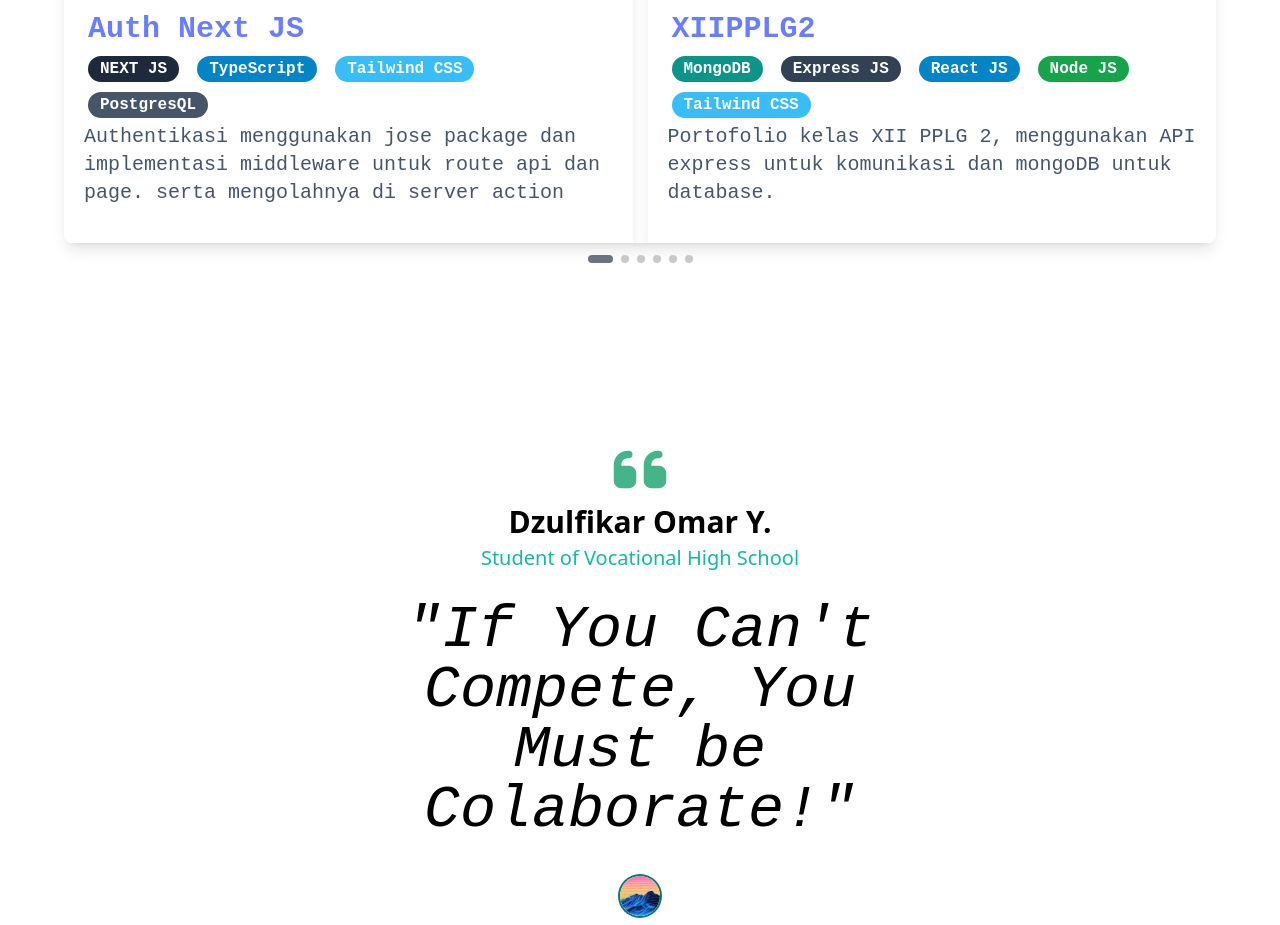
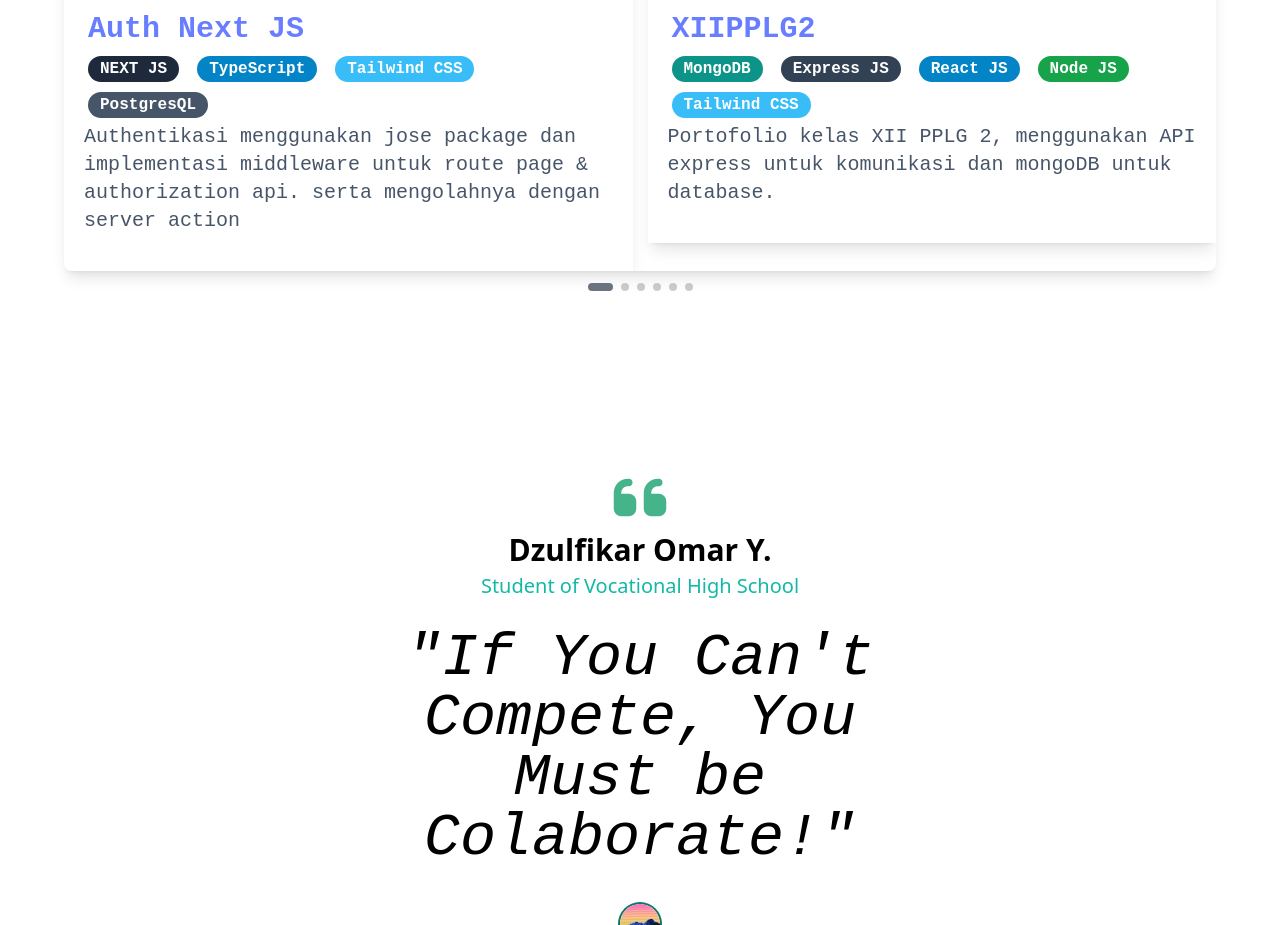
Before and after one commit to dzulfikar2403/portfolio-dzull, a website: page public/index.html in a window 1280 px wide. Shown: the part 2120-3045 px from the top of the page. Drawn offline with nearby package versions, Linux system fonts and the light colour scheme.

Commit message:
fix: some text session project

```diff
--- a/public/index.html
+++ b/public/index.html
@@ -221,7 +221,7 @@
                   <span class="font-bold px-3 py-1 bg-sky-400 text-base text-white rounded-full">Tailwind CSS</span>
                   <span class="font-bold px-3 py-1 bg-slate-600 text-base text-white rounded-full">PostgresQL</span>
                 </h2>
-                <span class="leading-relaxed text-slate-600 sm:text-lg h-52 md:text-xl">Authentikasi menggunakan jose package dan implementasi middleware untuk route api dan page. serta mengolahnya di server action</span>
+                <span class="leading-relaxed text-slate-600 sm:text-lg h-52 md:text-xl">Authentikasi menggunakan jose package dan implementasi middleware untuk route page & authorization api. serta mengolahnya dengan server action</span>
               </div>
               </div>
             </div>
```
